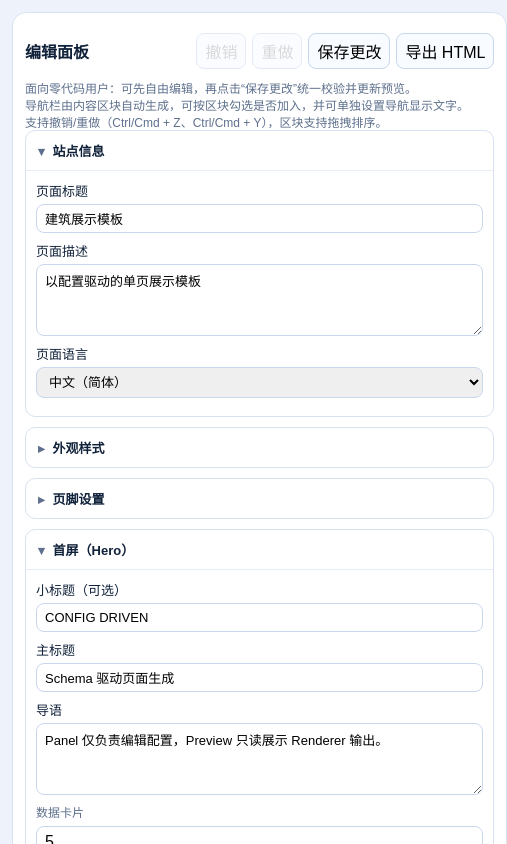
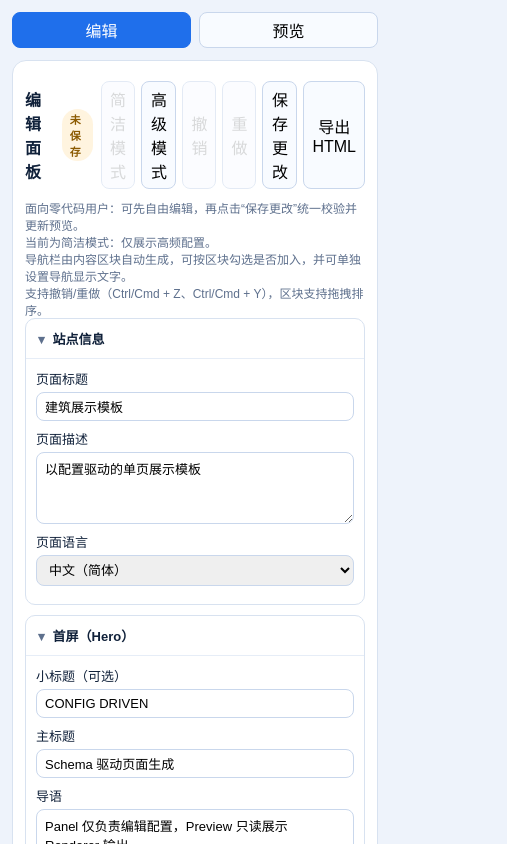
Before and after one commit to bljfy/webEditor, a React (Vite) app: page / in a window 390 px wide. Both pictures are taken after a click on the heading "首屏（Hero）". Shown: the top 844 px of the page, 507 px wide, since content can reach past the window. Built offline with nearby package versions, Linux system fonts and the light colour scheme.

Commit message:
feat(ux): add editor modes status badges and mobile view switch

```diff
--- a/src/App.tsx
+++ b/src/App.tsx
@@ -8,6 +8,8 @@ export function App() {
   const pageConfig = usePageStore((state) => state.pageConfig);
   const setPageConfig = usePageStore((state) => state.setPageConfig);
   const [hasUnsavedChanges, setHasUnsavedChanges] = useState(false);
+  const [lastSavedAt, setLastSavedAt] = useState<string>("");
+  const [mobileView, setMobileView] = useState<"editor" | "preview">("editor");
 
   useEffect(() => {
     const onBeforeUnload = (event: BeforeUnloadEvent) => {
@@ -22,15 +24,28 @@ export function App() {
 
   return (
     <main className="workspace">
+      <div className="workspace-mobile-tabs">
+        <button type="button" className={mobileView === "editor" ? "active" : ""} onClick={() => setMobileView("editor")}>
+          编辑
+        </button>
+        <button type="button" className={mobileView === "preview" ? "active" : ""} onClick={() => setMobileView("preview")}>
+          预览
+        </button>
+      </div>
+      <section className={`workspace-pane ${mobileView === "editor" ? "active" : ""}`}>
         <Panel
           pageConfig={pageConfig}
           setPageConfig={setPageConfig}
           onUnsavedChange={setHasUnsavedChanges}
+          onSaved={setLastSavedAt}
           onExportHtml={() => {
             exportPageAsHtmlFile(pageConfig);
           }}
         />
-      <Preview config={pageConfig} />
+      </section>
+      <section className={`workspace-pane ${mobileView === "preview" ? "active" : ""}`}>
+        <Preview config={pageConfig} hasUnsavedChanges={hasUnsavedChanges} lastSavedAt={lastSavedAt} />
+      </section>
     </main>
   );
 }
--- a/src/panel/Panel.tsx
+++ b/src/panel/Panel.tsx
@@ -3,13 +3,15 @@ import {
   type PageConfig,
   type SectionKind,
   createDefaultSection,
-  parsePageConfig
+  validatePageConfig
 } from "../schema/pageConfig";
+import { syncNavFromSections } from "../schema/nav";
 
 type PanelProps = {
   pageConfig: PageConfig;
   setPageConfig: (nextConfig: PageConfig) => void;
   onUnsavedChange?: (hasUnsavedChanges: boolean) => void;
+  onSaved?: (savedAt: string) => void;
   onExportHtml: () => void;
 };
 
@@ -46,32 +48,11 @@ function moveArrayItem<T>(list: T[], fromIndex: number, toIndex: number) {
   return next;
 }
 
-function syncNavFromSections(config: PageConfig): PageConfig {
-  const normalizeSectionTitle = (title: string, navLabel: string | undefined, index: number) => {
-    const source = navLabel?.trim() ? navLabel : title;
-    const clean = source.replace(/^\s*\d+\s*[.、-]?\s*/, "").trim();
-    const base = clean || `区块 ${index + 1}`;
-    return `${String(index + 1).padStart(2, "0")} ${base}`;
-  };
-
-  const next = structuredClone(config);
-  next.sections = next.sections.map((section, index) => ({
-    ...section,
-    id: section.id?.trim() || `section-${index + 1}`
-  }));
-
-  next.nav.items = next.sections
-    .filter((section) => section.includeInNav !== false)
-    .map((section, index) => ({
-      id: section.id || `section-${index + 1}`,
-      label: normalizeSectionTitle(section.title ?? "", section.navLabel, index)
-    }));
-  return next;
-}
-
-export function Panel({ pageConfig, setPageConfig, onUnsavedChange, onExportHtml }: PanelProps) {
+export function Panel({ pageConfig, setPageConfig, onUnsavedChange, onSaved, onExportHtml }: PanelProps) {
   const [errorMessage, setErrorMessage] = useState("");
   const [saveMessage, setSaveMessage] = useState("");
+  const [uiMode, setUiMode] = useState<"simple" | "advanced">("simple");
+  const [fieldErrors, setFieldErrors] = useState<Record<string, string>>({});
   const [newSectionKind, setNewSectionKind] = useState<SectionKind>("narrative");
   const [draftConfig, setDraftConfig] = useState<PageConfig>(() => structuredClone(pageConfig));
   const [historyPast, setHistoryPast] = useState<PageConfig[]>([]);
@@ -85,6 +66,8 @@ export function Panel({ pageConfig, setPageConfig, onUnsavedChange, onExportHtml
   );
 
   const hasUnsavedChanges = useMemo(() => !isSameConfig(draftConfig, pageConfig), [draftConfig, pageConfig]);
+  const statusText = errorMessage ? "校验失败" : hasUnsavedChanges ? "未保存" : "已保存";
+  const statusClass = errorMessage ? "status-error" : hasUnsavedChanges ? "status-dirty" : "status-clean";
 
   useEffect(() => {
     setDraftConfig(syncNavFromSections(pageConfig));
@@ -96,19 +79,40 @@ export function Panel({ pageConfig, setPageConfig, onUnsavedChange, onExportHtml
     onUnsavedChange?.(hasUnsavedChanges);
   }, [hasUnsavedChanges, onUnsavedChange]);
 
+  useEffect(() => {
+    const saved = window.localStorage.getItem("editor_ui_mode");
+    if (saved === "simple" || saved === "advanced") {
+      setUiMode(saved);
+    }
+  }, []);
+
+  useEffect(() => {
+    window.localStorage.setItem("editor_ui_mode", uiMode);
+  }, [uiMode]);
+
   function saveDraft() {
-    try {
-      const parsed = parsePageConfig(syncNavFromSections(draftConfig));
-      setPageConfig(parsed);
-      setDraftConfig(structuredClone(parsed));
-      setHistoryPast([]);
-      setHistoryFuture([]);
-      setErrorMessage("");
-      setSaveMessage("已保存，预览已更新。");
-    } catch (error) {
+    const report = validatePageConfig(syncNavFromSections(draftConfig));
+    if (!report.ok) {
+      const nextFieldErrors: Record<string, string> = {};
+      report.errors.forEach((item) => {
+        if (!nextFieldErrors[item.path]) {
+          nextFieldErrors[item.path] = item.message;
+        }
+      });
+      setFieldErrors(nextFieldErrors);
       setSaveMessage("");
-      setErrorMessage(error instanceof Error ? error.message : "配置校验失败");
+      setErrorMessage(report.message);
+      return;
     }
+
+    setPageConfig(report.data);
+    setDraftConfig(structuredClone(report.data));
+    setHistoryPast([]);
+    setHistoryFuture([]);
+    setFieldErrors({});
+    setErrorMessage("");
+    setSaveMessage("已保存，预览已更新。");
+    onSaved?.(new Date().toISOString());
   }
 
   function update(mutator: (draft: PageConfig) => void) {
@@ -121,6 +125,7 @@ export function Panel({ pageConfig, setPageConfig, onUnsavedChange, onExportHtml
       return synced;
     });
     setSaveMessage("");
+    setFieldErrors({});
     if (errorMessage) {
       setErrorMessage("");
     }
@@ -133,6 +138,7 @@ export function Panel({ pageConfig, setPageConfig, onUnsavedChange, onExportHtml
     setHistoryFuture((future) => [structuredClone(draftConfig), ...future.slice(0, 49)]);
     setDraftConfig(structuredClone(previous));
     setSaveMessage("");
+    setFieldErrors({});
     setErrorMessage("");
   }
 
@@ -143,6 +149,7 @@ export function Panel({ pageConfig, setPageConfig, onUnsavedChange, onExportHtml
     setHistoryPast((past) => [...past.slice(-49), structuredClone(draftConfig)]);
     setDraftConfig(structuredClone(next));
     setSaveMessage("");
+    setFieldErrors({});
     setErrorMessage("");
   }
 
@@ -176,11 +183,26 @@ export function Panel({ pageConfig, setPageConfig, onUnsavedChange, onExportHtml
     return () => window.removeEventListener("keydown", onKeyDown);
   });
 
+  function renderFieldError(path: string) {
+    const message = fieldErrors[path];
+    if (!message) return null;
+    return <p className="field-error">{message}</p>;
+  }
+
   return (
     <section className="editor-shell">
       <div className="panel-title-row">
-        <h2>编辑面板</h2>
+        <div className="panel-title-stack">
+          <h2>编辑面板</h2>
+          <span className={`panel-status-badge ${statusClass}`}>{statusText}</span>
+        </div>
         <div className="save-actions">
+          <button type="button" onClick={() => setUiMode("simple")} disabled={uiMode === "simple"}>
+            简洁模式
+          </button>
+          <button type="button" onClick={() => setUiMode("advanced")} disabled={uiMode === "advanced"}>
+            高级模式
+          </button>
           <button type="button" onClick={undoDraft} disabled={!historyPast.length}>
             撤销
           </button>
@@ -199,6 +221,7 @@ export function Panel({ pageConfig, setPageConfig, onUnsavedChange, onExportHtml
       <p className="panel-hint">
         面向零代码用户：可先自由编辑，再点击“保存更改”统一校验并更新预览。
       </p>
+      <p className="panel-hint">{uiMode === "simple" ? "当前为简洁模式：仅展示高频配置。" : "当前为高级模式：展示全部可编辑项。"}</p>
       <p className="panel-hint">导航栏由内容区块自动生成，可按区块勾选是否加入，并可单独设置导航显示文字。</p>
       <p className="panel-hint">支持撤销/重做（Ctrl/Cmd + Z、Ctrl/Cmd + Y），区块支持拖拽排序。</p>
       {errorMessage ? <p className="panel-error">{errorMessage}</p> : null}
@@ -217,6 +240,7 @@ export function Panel({ pageConfig, setPageConfig, onUnsavedChange, onExportHtml
               })
             }
           />
+          {renderFieldError("meta.title")}
         </label>
         <label>
           页面描述
@@ -246,6 +270,7 @@ export function Panel({ pageConfig, setPageConfig, onUnsavedChange, onExportHtml
         </div>
       </details>
 
+      {uiMode === "advanced" ? (
       <details className="panel-group">
         <summary>外观样式</summary>
         <div className="panel-group-body">
@@ -291,7 +316,9 @@ export function Panel({ pageConfig, setPageConfig, onUnsavedChange, onExportHtml
         </label>
         </div>
       </details>
+      ) : null}
 
+      {uiMode === "advanced" ? (
       <details className="panel-group">
         <summary>页脚设置</summary>
         <div className="panel-group-body">
@@ -366,6 +393,7 @@ export function Panel({ pageConfig, setPageConfig, onUnsavedChange, onExportHtml
           </button>
         </div>
       </details>
+      ) : null}
 
       <details className="panel-group">
         <summary>首屏（Hero）</summary>
@@ -391,6 +419,7 @@ export function Panel({ pageConfig, setPageConfig, onUnsavedChange, onExportHtml
               })
             }
           />
+          {renderFieldError("hero.title")}
         </label>
         <label>
           导语
@@ -574,6 +603,7 @@ export function Panel({ pageConfig, setPageConfig, onUnsavedChange, onExportHtml
                 ))}
               </select>
               <div className="inline-hint">区块锚点 ID 由系统自动维护，普通模式无需设置。</div>
+              {uiMode === "advanced" ? <div className="inline-hint">锚点 ID：{section.id}</div> : null}
               <button
                 type="button"
                 onClick={() =>
@@ -596,6 +626,7 @@ export function Panel({ pageConfig, setPageConfig, onUnsavedChange, onExportHtml
                   })
                 }
               />
+              {renderFieldError(`sections.${index}.title`)}
             </label>
 
             <label>
@@ -609,6 +640,7 @@ export function Panel({ pageConfig, setPageConfig, onUnsavedChange, onExportHtml
                   })
                 }
               />
+              {renderFieldError(`sections.${index}.navLabel`)}
             </label>
 
             <label>
--- /dev/null
+++ b/src/schema/nav.ts
@@ -0,0 +1,40 @@
+import type { PageConfig } from "./pageConfig";
+
+export type DerivedNavItem = {
+  id: string;
+  label: string;
+};
+
+function stripLeadingOrder(text: string): string {
+  return text.replace(/^\s*\d+\s*[.、-]?\s*/, "").trim();
+}
+
+export function formatNavLabel(title: string, navLabel: string | undefined, order: number): string {
+  const source = navLabel?.trim() ? navLabel : title;
+  const base = stripLeadingOrder(source) || `区块 ${order}`;
+  return `${String(order).padStart(2, "0")} ${base}`;
+}
+
+export function deriveNavItemsFromSections(sections: PageConfig["sections"]): DerivedNavItem[] {
+  return sections
+    .filter((section) => section.includeInNav !== false)
+    .map((section, index) => ({
+      id: section.id,
+      label: formatNavLabel(section.title ?? "", section.navLabel, index + 1)
+    }));
+}
+
+export function syncNavFromSections(config: PageConfig): PageConfig {
+  const next = structuredClone(config);
+  next.sections = next.sections.map((section, index) => ({
+    ...section,
+    id: section.id?.trim() || `section-${index + 1}`
+  }));
+
+  next.nav.items = deriveNavItemsFromSections(next.sections).map((item) => ({
+    id: item.id,
+    label: item.label
+  }));
+
+  return next;
+}
--- a/src/schema/pageConfig.ts
+++ b/src/schema/pageConfig.ts
@@ -391,14 +391,33 @@ function formatIssueMessage(issue: z.ZodIssue): string {
   return "输入不符合规则，请检查后重试。";
 }
 
+type PageConfigValidationError = {
+  path: string;
+  message: string;
+};
+
+export type PageConfigValidationReport =
+  | { ok: true; data: PageConfig }
+  | { ok: false; message: string; errors: PageConfigValidationError[] };
+
+export function validatePageConfig(input: unknown): PageConfigValidationReport {
+  const result = pageConfigSchema.safeParse(input);
+  if (result.success) {
+    return { ok: true, data: result.data };
+  }
+
+  const errors = result.error.issues.map((issue) => ({
+    path: issue.path.map((part) => String(part)).join("."),
+    message: `${formatIssuePath(issue.path)}：${formatIssueMessage(issue)}`
+  }));
+  const message = `配置校验失败：${errors.map((item) => item.message).join("; ")}`;
+  return { ok: false, message, errors };
+}
+
 export function parsePageConfig(input: unknown): PageConfig {
-  const result = pageConfigSchema.safeParse(input);
-
-  if (!result.success) {
-    const message = result.error.issues
-      .map((issue) => `${formatIssuePath(issue.path)}：${formatIssueMessage(issue)}`)
-      .join("; ");
-    throw new Error(`配置校验失败：${message}`);
+  const result = validatePageConfig(input);
+  if (!result.ok) {
+    throw new Error(result.message);
   }
 
   return result.data;
--- a/src/styles.css
+++ b/src/styles.css
@@ -26,6 +26,14 @@ body {
   padding: 12px;
   height: 100%;
   overflow: hidden;
+  min-height: 0;
+}
+
+.workspace-mobile-tabs {
+  display: none;
+}
+
+.workspace-pane {
   min-height: 0;
 }
 
@@ -62,6 +70,36 @@ body {
 .panel-title-row h2 {
   margin: 0;
   font-size: 1rem;
+}
+
+.panel-title-stack {
+  display: flex;
+  align-items: center;
+  gap: 8px;
+}
+
+.panel-status-badge {
+  display: inline-flex;
+  align-items: center;
+  border-radius: 999px;
+  padding: 2px 8px;
+  font-size: 11px;
+  font-weight: 600;
+}
+
+.panel-status-badge.status-clean {
+  background: #e8f8ef;
+  color: #0f6a3a;
+}
+
+.panel-status-badge.status-dirty {
+  background: #fff4df;
+  color: #8b5a00;
+}
+
+.panel-status-badge.status-error {
+  background: #ffe8eb;
+  color: #b0172a;
 }
 
 .save-actions {
@@ -282,6 +320,25 @@ button {
   font-size: 12px;
 }
 
+.field-error {
+  margin: 2px 0 0;
+  color: #b0172a;
+  font-size: 12px;
+}
+
+.preview-status {
+  display: flex;
+  gap: 10px;
+  align-items: center;
+  font-size: 12px;
+  color: #5e708d;
+}
+
+.preview-status strong {
+  color: #8b5a00;
+  font-weight: 600;
+}
+
 @media (max-width: 1080px) {
   body {
     overflow: auto;
@@ -289,9 +346,33 @@ button {
 
   .workspace {
     grid-template-columns: 1fr;
+    grid-template-rows: auto 1fr;
     height: auto;
     overflow: visible;
     min-height: auto;
+  }
+
+  .workspace-mobile-tabs {
+    display: flex;
+    gap: 8px;
+  }
+
+  .workspace-mobile-tabs button {
+    flex: 1;
+  }
+
+  .workspace-mobile-tabs button.active {
+    background: #1f6feb;
+    border-color: #1f6feb;
+    color: #fff;
+  }
+
+  .workspace-pane {
+    display: none;
+  }
+
+  .workspace-pane.active {
+    display: block;
   }
 
   .editor-shell {
```
Also changed, not shown: docx/10-change-log.md (+13 -0 lines), src/preview/Preview.tsx (+8 -1 lines), src/renderer/Renderer.tsx (+2 -22 lines), 1 other file (tests, documents, lock files or other folders). Lines whose indentation alone changed are shown as unchanged.
